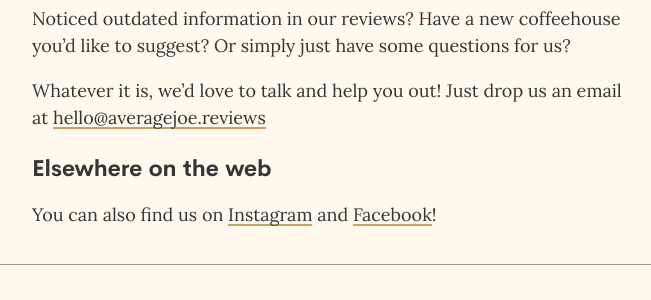
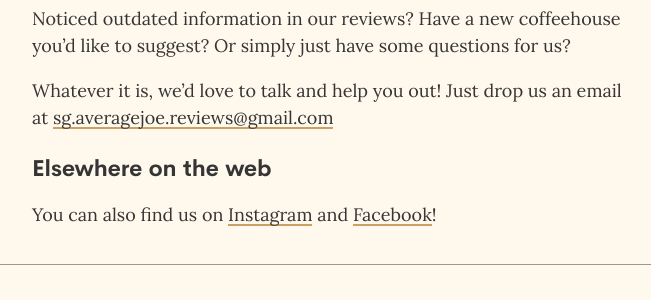
Before and after one commit to chesterhow/average-joe, a Jekyll site: the page built from contact.md, in a window 1280 px wide. Shown: the part 337-637 px from the top of the page, without its empty margins (311-962 px from the left). Built offline with Jekyll 4.4.1, drawn with Linux system fonts in a browser that asks for light colours.

Commit message:
Update email

```diff
--- a/contact.md
+++ b/contact.md
@@ -7,7 +7,7 @@ permalink: /contact/
 ### Questions, feedback or suggestions
 Noticed outdated information in our reviews? Have a new coffeehouse you'd like to suggest? Or simply just have some questions for us?
 
-Whatever it is, we'd love to talk and help you out! Just drop us an email at <a href="mailto:hello@averagejoe.reviews">hello@averagejoe.reviews</a>
+Whatever it is, we'd love to talk and help you out! Just drop us an email at <a href="mailto:sg.averagejoe.reviews@gmail.com">sg.averagejoe.reviews@gmail.com</a>
 
 ### Elsewhere on the web
 You can also find us on <a href="">Instagram</a> and <a href="">Facebook</a>!
```
